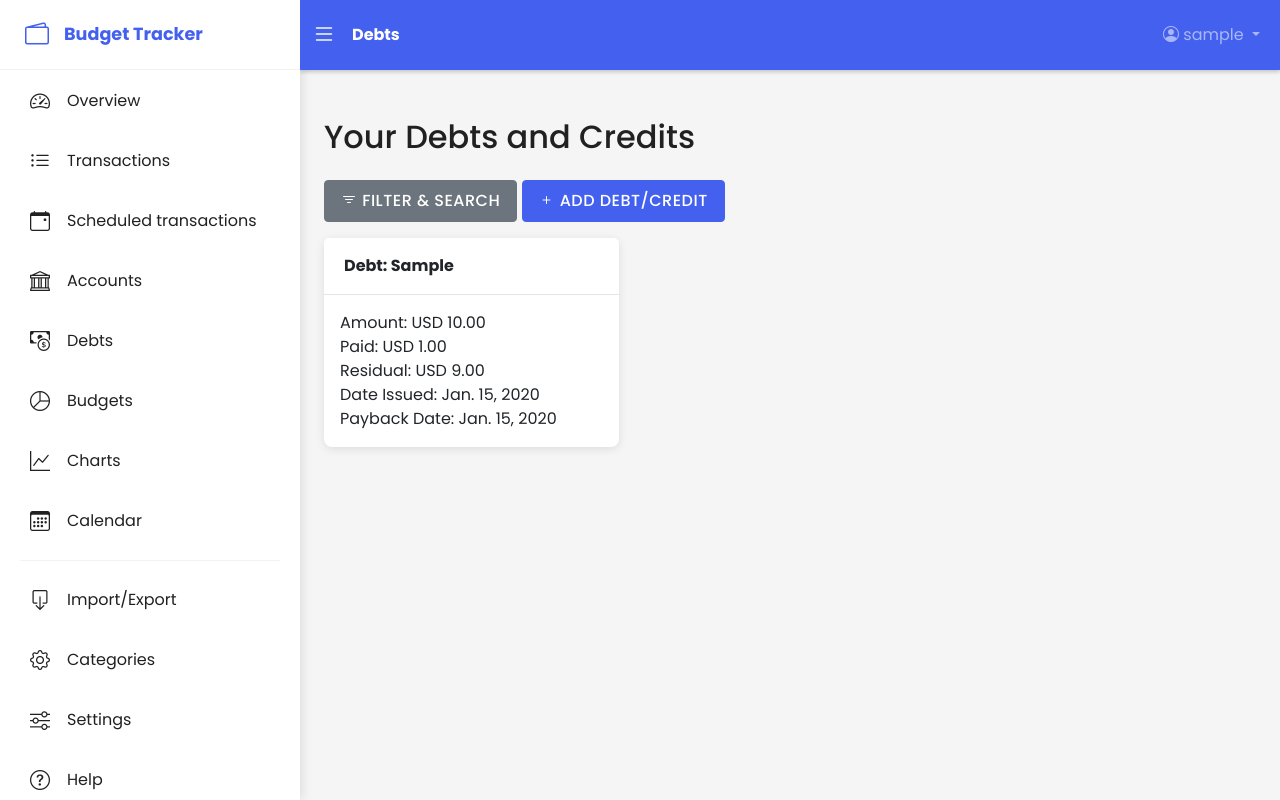
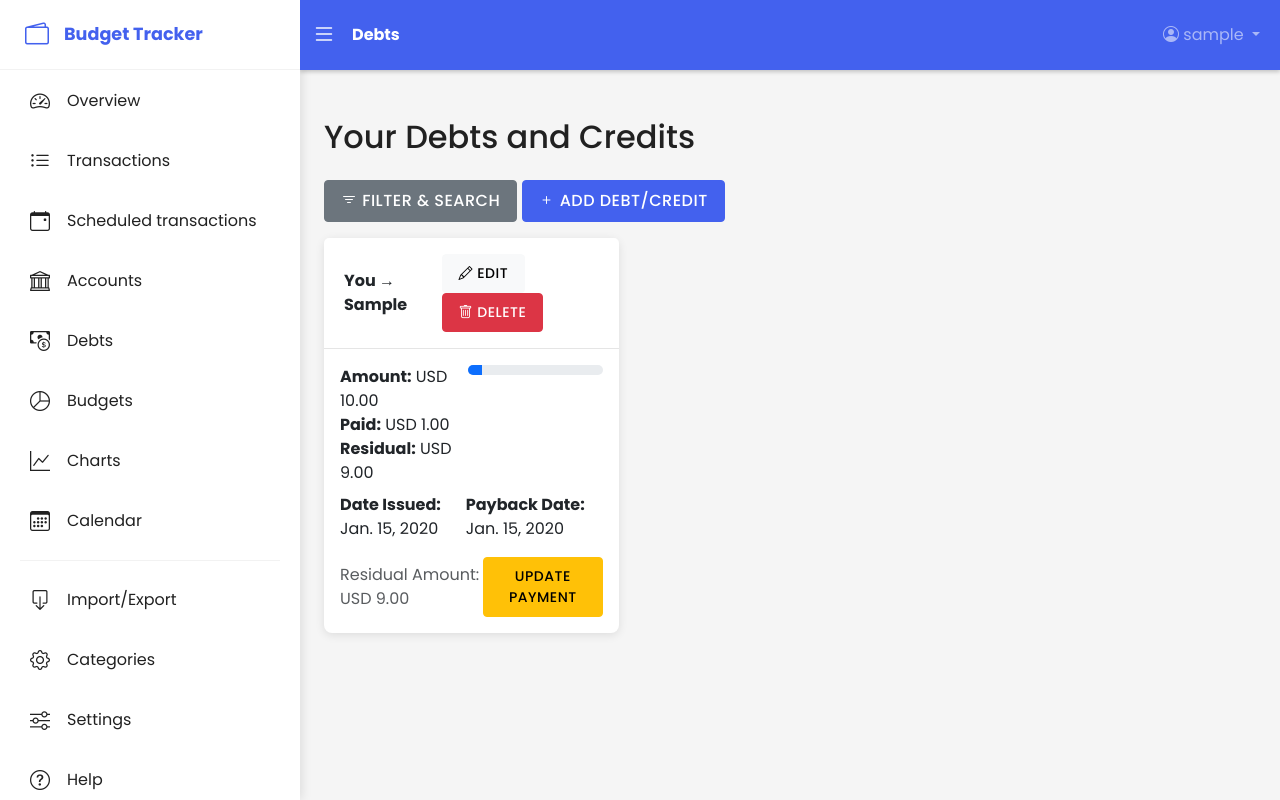
Before and after one commit to sageofnotrade/cs126le2, a Django app: page /finances/debts/ in a window 1280 px wide. Run offline with Django 5.2, Linux system fonts and the light colour scheme; a user stored in the database is signed in; tables that the repository leaves empty hold one stand-in row (values such as "Sample post").

Commit message:
Adds complete Debts feature
Edited and added:
- debt entry card UI (reogranize and add progress bar)
- add remove/delete feature for every debt entry item
- add transaction record everytime a debt payment is done

```diff
--- a/finances/admin.py
+++ b/finances/admin.py
@@ -42,8 +42,8 @@ class WalletAdmin(admin.ModelAdmin):
     search_fields = ('name', 'description')
 
 class DebtAdmin(admin.ModelAdmin):
-    list_display = ('person', 'amount', 'paid', 'date_issued', 'date_payback', 'residual_amount', 'account', 'notes', 'user')
-    list_filter = ('date_issued', 'date_payback', 'person', 'account', 'user')
+    list_display = ('person', 'amount', 'paid', 'date_issued', 'date_payback', 'residual_amount', 'notes', 'user')
+    list_filter = ('date_issued', 'date_payback', 'person', 'user')
     search_fields = ('person', 'notes')
 
 admin.site.register(Transaction, TransactionAdmin)
--- a/finances/forms.py
+++ b/finances/forms.py
@@ -31,7 +31,7 @@ class TransactionForm(forms.ModelForm):
 class DebtForm(forms.ModelForm):
     class Meta:
         model = Debt
-        fields = ['person', 'amount', 'date_issued', 'date_payback', 'account', 'notes', 'debt_type']
+        fields = ['person', 'amount', 'date_issued', 'date_payback', 'notes', 'debt_type']
         widgets = {
             'date_issued': forms.DateInput(attrs={'type': 'date'}),
             'date_payback': forms.DateInput(attrs={'type': 'date'}),
--- a/finances/urls.py
+++ b/finances/urls.py
@@ -8,7 +8,10 @@ urlpatterns = [
     path('accounts/', views.accounts_list, name='accounts_list'),
     path('accounts/delete/<int:account_id>/', views.delete_account, name='delete_account'),
     path('debts/', views.debts_list, name='debts_list'),
-    path('add/debts/', views.add_debt, name='add_debt'),
+    path('debts/add/', views.add_debt, name='add_debt'),
+    path('debts/edit/<int:pk>/', views.edit_debt, name='edit_debt'),
+    path('debts/delete/<int:pk>/', views.delete_debt, name='delete_debt'),
+    path('debts/update_payment/<int:pk>/', views.update_payment, name='update_payment'),
     path('summary/', views.monthly_summary, name='monthly_summary'),
     path('categories/', views.categories, name='categories'),
     path('api/categories/', views.api_categories, name='api_categories'),
--- a/finances/views.py
+++ b/finances/views.py
@@ -15,6 +15,7 @@ from .forms import TransactionForm, CategoryForm, BudgetForm, DateRangeForm, Deb
 from django import forms
 from django.contrib.auth.models import User
 import logging
+from decimal import Decimal
 
 def home(request):
     return render(request, 'finances/home.html')
@@ -50,7 +51,6 @@ def debts_list(request):
     debts = Debt.objects.filter(user=request.user)
 
     debt_type = request.GET.get('type', '')
-    account_id = request.GET.get('account', '')
     search = request.GET.get('search', '')
     sort_by = request.GET.get('sort_by', 'date_issued')
     order = request.GET.get('order', 'asc')
@@ -58,15 +58,21 @@ def debts_list(request):
     if debt_type:
         debts = debts.filter(debt_type=debt_type)
 
-    if account_id:
-        debts = debts.filter(account_id=account_id)
-
     if search:
         debts = debts.filter(
             Q(person__icontains=search) |
             Q(amount__icontains=search) |
             Q(notes__icontains=search)
         )
+
+    account_filter = Q(user=request.user)
+
+    debit_accounts = DebitAccount.objects.filter(account_filter)
+    credit_accounts = CreditAccount.objects.filter(account_filter)
+    wallet_accounts = Wallet.objects.filter(account_filter)
+
+    # Combine the results in the context
+    accounts = list(debit_accounts) + list(credit_accounts) + list(wallet_accounts)
 
     if sort_by == 'residual_amount':
         debts = debts.annotate(
@@ -81,7 +87,8 @@ def debts_list(request):
             if order == 'desc':
                 debts = debts.reverse()
 
-    accounts = Account.objects.filter(user=request.user)
+    for debt in debts:
+        debt.progress_percentage = (debt.paid / debt.amount) * 100 if debt.amount > 0 else 0
 
     context = {
         'debts': debts,
@@ -108,6 +115,99 @@ def add_debt(request):
         form = DebtForm()
 
     return render(request, 'finances/add_debt.html', {'form': form})
+
+@login_required
+def edit_debt(request, pk):
+    debt = get_object_or_404(Debt, pk=pk)
+
+    if request.method == "POST":
+        form = DebtForm(request.POST, instance=debt)
+        if form.is_valid():
+            form.save()
+            return redirect('debts_list')
+    else:
+        form = DebtForm(instance=debt)
+
+    return render(request, 'finances/edit_debt.html', {'form': form, 'debt': debt})
+
+@login_required
+def delete_debt(request, pk):
+    debt = get_object_or_404(Debt, pk=pk)
+
+    if request.method == "POST":
+        debt.delete()
+        return redirect('debts_list')
+
+    return render(request, 'finances/confirm_delete_debt.html', {'debt': debt})
+
+def update_payment(request, pk):
+    debt = get_object_or_404(Debt, pk=pk)
+
+    if request.method == 'POST':
+        paid_amount = Decimal(request.POST.get('paid_amount'))
+        account_id = request.POST.get('account')
+
+        # account = None
+        account3 = Wallet.objects.filter(id=account_id).first()
+        account1 = DebitAccount.objects.filter(id=account_id).first()
+        account2 = CreditAccount.objects.filter(id=account_id).first()
+
+        if paid_amount > debt.residual_amount:
+            messages.error(request, "The payment amount exceeds the residual amount.")
+            return redirect('debts_list')
+
+        if account1:
+            if (account1.balance - paid_amount) < account1.maintaining_balance:
+                messages.error(request, "Balance after deduction is below the maintaining balance.")
+                return redirect('debts_list')
+            # account = account1
+            if debt.debt_type.lower() == 'credit':
+                account1.balance += paid_amount
+            else:
+                account1.balance -= paid_amount
+            account1.save()
+        elif account2:
+            if debt.debt_type.lower() == 'credit':
+                messages.error(request, "Credit accounts cannot accept payments for credit-type debts.")
+                return redirect('debts_list')
+            if (account2.current_usage + paid_amount) > account2.credit_limit:
+                messages.error(request, "Payment exceeds credit limit.")
+                return redirect('debts_list')
+            # account = account2
+            account2.current_usage += paid_amount
+            account2.save()
+        elif account3:
+            if account3.balance < paid_amount:
+                messages.error(request, "Insufficient balance in wallet.")
+                return redirect('debts_list')
+            # account = account3
+            if debt.debt_type.lower() == 'credit':
+                account3.balance += paid_amount
+            else:
+                account3.balance -= paid_amount
+            account3.save()
+        else:
+            messages.error(request, "Account not found.")
+            return redirect('debts_list')
+
+        debt.paid += paid_amount
+        debt.save()
+
+        Transaction.objects.create(
+            title="Debt Payment",
+            amount=paid_amount,
+            type="expense" if debt.debt_type == 'debt' else "income",
+            category=None,
+            subcategory=None,
+            user=request.user,
+            notes=f"Payment for debt with {debt.person}",
+            # account=account
+        )
+
+        messages.success(request, "Payment successfully updated!")
+        return redirect('debts_list')
+
+    return redirect('debts_list')
 
 @login_required
 def accounts_list(request):
--- a/templates/finances/debts.html
+++ b/templates/finances/debts.html
@@ -65,23 +65,120 @@
     <div class="row">
         {% for debt in debts %}
             <div class="col-md-4 mb-3">
-                <div class="card">
+                <div class="card {% if debt.debt_type == 'debt' %}border-primary{% else %}border-success{% endif %}">
                     <div class="card-header d-flex justify-content-between align-items-center">
-                        <strong>{{ debt.debt_type|capfirst }}: {{ debt.person }}</strong>
+                        <strong>
+                            {% if debt.debt_type == 'debt' %}
+                                You → {{ debt.person }}
+                            {% else %}
+                                {{ debt.person }} → You
+                            {% endif %}
+                        </strong>
+                        <div>
+                            <!-- Edit Debt Button -->
+                            <a href="{% url 'edit_debt' debt.id %}" class="btn btn-light btn-sm">
+                                <i class="bi bi-pencil"></i> Edit
+                            </a>
+                            <form method="POST" action="{% url 'delete_debt' debt.id %}" style="display:inline;">
+                                {% csrf_token %}
+                                <button type="submit" class="btn btn-danger btn-sm">
+                                    <i class="bi bi-trash"></i> Delete
+                                </button>
+                            </form>
+                        </div>
                     </div>
                     <div class="card-body">
-                        <p class="card-text">
-                            Amount: USD {{ debt.amount }}<br>
-                            Paid: USD {{ debt.paid }}<br>
-                            Residual: USD {{ debt.residual_amount }}<br>
-                            Date Issued: {{ debt.date_issued }}<br>
-                            Payback Date: {{ debt.date_payback }}
-                        </p>
+                        <div class="d-flex justify-content-between mb-2">
+                            <div class="d-flex flex-column">
+                                <span><strong>Amount:</strong> USD {{ debt.amount }}</span>
+                                <span><strong>Paid:</strong> USD {{ debt.paid }}</span>
+                                <span><strong>Residual:</strong> USD {{ debt.residual_amount }}</span>
+                            </div>
+                            <!-- Progress Bar -->
+                            <div class="progress" style="height: 10px; width: 60%;">
+                                <div class="progress-bar {% if debt.debt_type == 'debt' %}bg-primary{% else %}bg-success{% endif %}" role="progressbar" style="width: {{ debt.progress_percentage }}%" aria-valuenow="{{ debt.progress_percentage }}" aria-valuemin="0" aria-valuemax="100"></div>
+                            </div>
+                        </div>
+                        <div class="d-flex justify-content-between mb-3">
+                            <span><strong>Date Issued:</strong> {{ debt.date_issued }}</span>
+                            <span><strong>Payback Date:</strong> {{ debt.date_payback }}</span>
+                        </div>
+                        <div class="d-flex justify-content-between align-items-center">
+                            <div class="text-muted">Residual Amount: USD {{ debt.residual_amount }}</div>
+                            <!-- Update Payment Button -->
+                            <button class="btn btn-warning btn-sm" data-bs-toggle="modal" data-bs-target="#updateDebtModal{{ debt.id }}">
+                                Update Payment
+                            </button>
+                        </div>
+                    </div>
+                </div>
+            </div>
+
+            <!-- Edit Debt Modal -->
+            <div class="modal fade" id="editDebtModal{{ debt.id }}" tabindex="-1" aria-hidden="true">
+                <div class="modal-dialog">
+                    <div class="modal-content">
+                        <div class="modal-header">
+                            <h5 class="modal-title">Edit Debt Entry</h5>
+                            <button type="button" class="btn-close" data-bs-dismiss="modal"></button>
+                        </div>
+                        <div class="modal-body">
+                            <form method="POST" action="{% url 'edit_transaction' debt.id %}">
+                                {% csrf_token %}
+                                <div class="mb-3">
+                                    <label>Person:</label>
+                                    <input type="text" class="form-control" name="person" value="{{ debt.person }}" required>
+                                </div>
+                                <div class="mb-3">
+                                    <label>Amount:</label>
+                                    <input type="number" class="form-control" name="amount" value="{{ debt.amount }}" step="0.01" required>
+                                </div>
+                                <div class="mb-3">
+                                    <label>Date Issued:</label>
+                                    <input type="date" class="form-control" name="date_issued" value="{{ debt.date_issued }}" required>
+                                </div>
+                                <div class="mb-3">
+                                    <label>Payback Date:</label>
+                                    <input type="date" class="form-control" name="date_payback" value="{{ debt.date_payback }}" required>
+                                </div>
+                                <button type="submit" class="btn btn-primary">Save Changes</button>
+                            </form>
+                        </div>
+                    </div>
+                </div>
+            </div>
+
+            <!-- Update Payment Modal -->
+            <div class="modal fade" id="updateDebtModal{{ debt.id }}" tabindex="-1" aria-hidden="true">
+                <div class="modal-dialog">
+                    <div class="modal-content">
+                        <div class="modal-header">
+                            <h5 class="modal-title">Update Payment</h5>
+                            <button type="button" class="btn-close" data-bs-dismiss="modal"></button>
+                        </div>
+                        <div class="modal-body">
+                            <form method="POST" action="{% url 'update_payment' debt.id %}">
+                                {% csrf_token %}
+                                <div class="mb-3">
+                                    <label>Amount Paid:</label>
+                                    <input type="number" class="form-control" name="paid_amount" step="0.01" required>
+                                </div>
+                                <div class="mb-3">
+                                    <label>Bank Account:</label>
+                                    <select class="form-control" name="account">
+                                        {% for account in accounts %}
+                                            <option value={{account.id}}>{{ account.name }}</option>
+                                        {% endfor %}
+                                    </select>
+                                </div>
+                                <button type="submit" class="btn btn-primary">Update Payment</button>
+                            </form>
+                        </div>
                     </div>
                 </div>
             </div>
         {% empty %}
-        <p class="text-muted">No debts found.</p>
+            <p class="text-muted">No debts found.</p>
         {% endfor %}
     </div>
 </div>
@@ -95,7 +192,7 @@
                 <button type="button" class="btn-close" data-bs-dismiss="modal"></button>
             </div>
             <div class="modal-body">
-                <form method="post">
+                <form method="POST" action="{% url 'add_debt' %}">
                     {% csrf_token %}
                     <div class="mb-3">
                         <label>Person:</label>
@@ -112,14 +209,6 @@
                     <div class="mb-3">
                         <label>Payback Date:</label>
                         <input type="date" class="form-control" name="date_payback" required>
-                    </div>
-                    <div class="mb-3">
-                        <label>Account:</label>
-                        <select class="form-control" name="account">
-                            {% for account in accounts %}
-                                <option value="{{ account.id }}">{{ account.name }}</option>
-                            {% endfor %}
-                        </select>
                     </div>
                     <div class="mb-3">
                         <label>Notes:</label>
```
Also changed, not shown: finances/models.py (+4 -3 lines), templates/finances/add_debt.html (added, +19 -0 lines), templates/finances/delete_debt.html (added, +23 -0 lines), templates/finances/edit_debt.html (added, +16 -0 lines), finances/migrations/0008_merge_0005_debt_0007_category_type.py (added), finances/migrations/0009_remove_debt_account.py (added).
